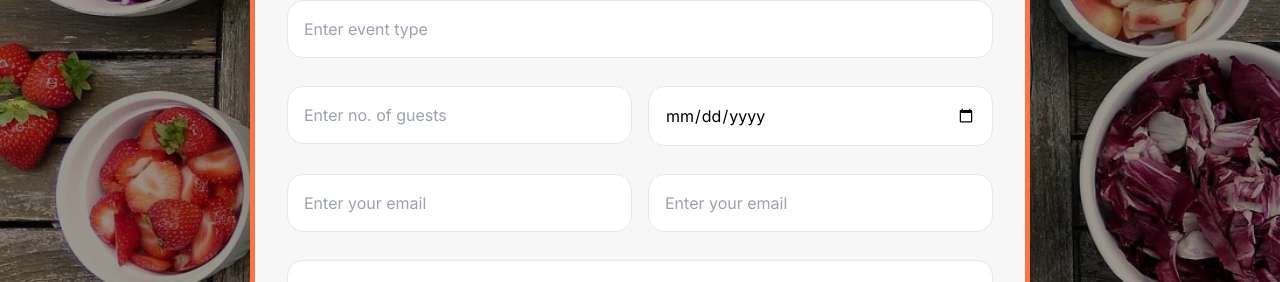
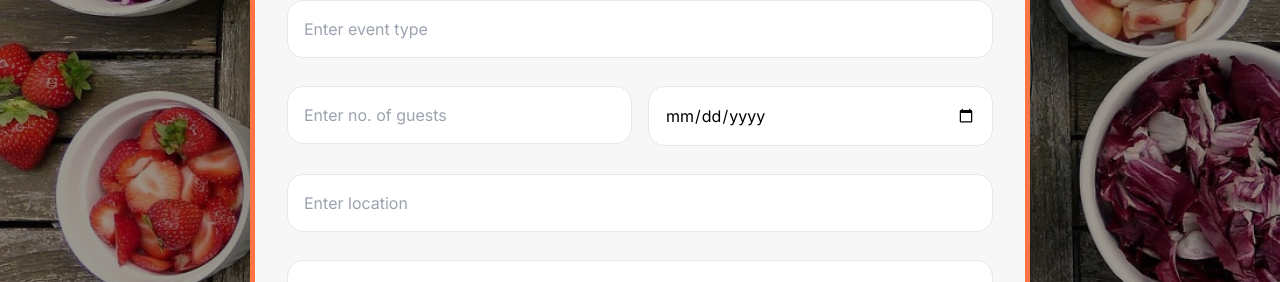
Before and after one commit to WebSparkInnovations/culinaryfusionkitchen, a Next.js app: page / in a window 1280 px wide. Shown: the part 2875-3157 px from the top of the page. Built offline with nearby package versions, Linux system fonts and the light colour scheme.

Commit message:
logo added

```diff
--- a/src/Components/Shared/ContactForm.jsx
+++ b/src/Components/Shared/ContactForm.jsx
@@ -30,6 +30,7 @@ const ContactForm = () => {
         validationSchema={validationSchema}
         onSubmit={handleSubmit}
       >
+        {({ isSubmitting }) => (
           <Form className="flex flex-col gap-7">
             <div className="flex flex-col relative gap-7">
               <div className="grid grid-col-1 sm:grid-cols-2 gap-4">
@@ -94,7 +95,8 @@ const ContactForm = () => {
                   />
                 </div>
               </div>
-            <div className="relative ">
+
+              <div className="relative">
                 <Field
                   type="text"
                   id="event"
@@ -108,6 +110,7 @@ const ContactForm = () => {
                   className="text-red-500 absolute text-[12px]"
                 />
               </div>
+
               <div className="grid grid-cols-1 sm:grid-cols-2 gap-4">
                 <div className="relative">
                   <Field
@@ -139,14 +142,14 @@ const ContactForm = () => {
                   />
                 </div>
               </div>
-            <div className="grid grid-cols-1 sm:grid-cols-2 gap-4">
+
               <div className="relative">
                 <Field
-                  type="number"
+                  type="text"
                   id="location"
                   name="location"
                   className="w-full p-4  border-[1px] rounded-2xl focus:outline-none focus:border-[#333333]"
-                  placeholder="Enter your email"
+                  placeholder="Enter location"
                 />
                 <ErrorMessage
                   name="location"
@@ -155,21 +158,6 @@ const ContactForm = () => {
                 />
               </div>
 
-              <div className="relative">
-                <Field
-                  type="number"
-                  id="location"
-                  name="location"
-                  className="w-full p-4  border-[1px] rounded-2xl focus:outline-none focus:border-[#333333]"
-                  placeholder="Enter your email"
-                />
-                <ErrorMessage
-                  name="location"
-                  component="div"
-                  className="text-red-500 absolute text-[12px]"
-                />
-              </div>
-            </div>
               <div className="relative">
                 <Field
                   as="textarea"
@@ -190,12 +178,14 @@ const ContactForm = () => {
             <div className="w-full">
               <Button
                 type="submit"
-            className="w-full py-4 bg-[#fc7344] text-white font-semibold text-center  rounded-2xl "
+                className="w-full py-4 bg-[#fc7344] text-white font-semibold text-center rounded-2xl"
+                disabled={isSubmitting}
               >
                 Submit
               </Button>
             </div>
           </Form>
+        )}
       </Formik>
     </div>
   );
```
Lines whose indentation alone changed are shown as unchanged.
